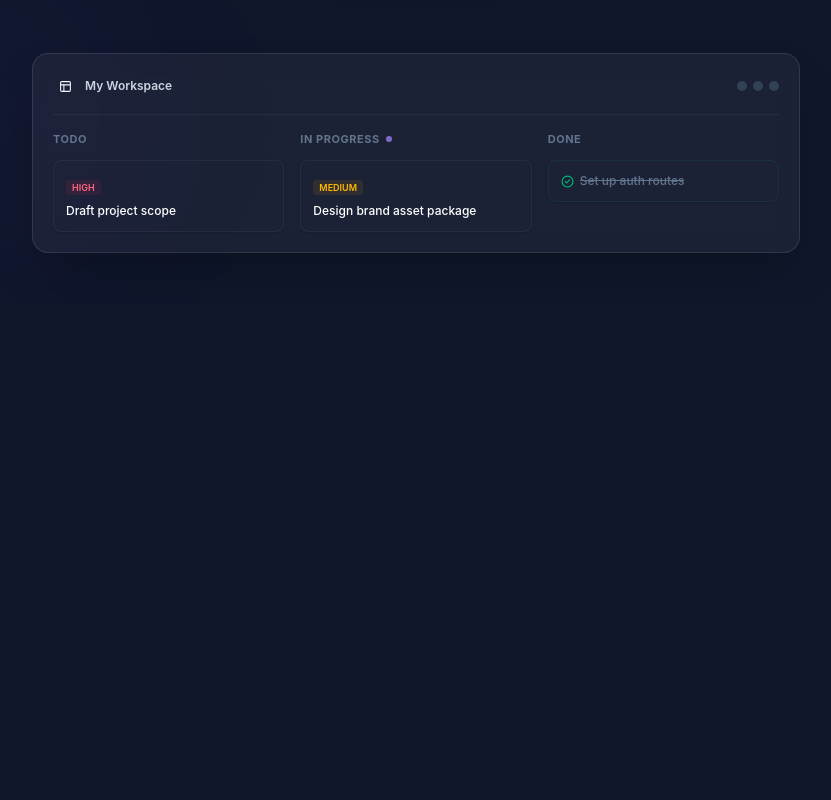
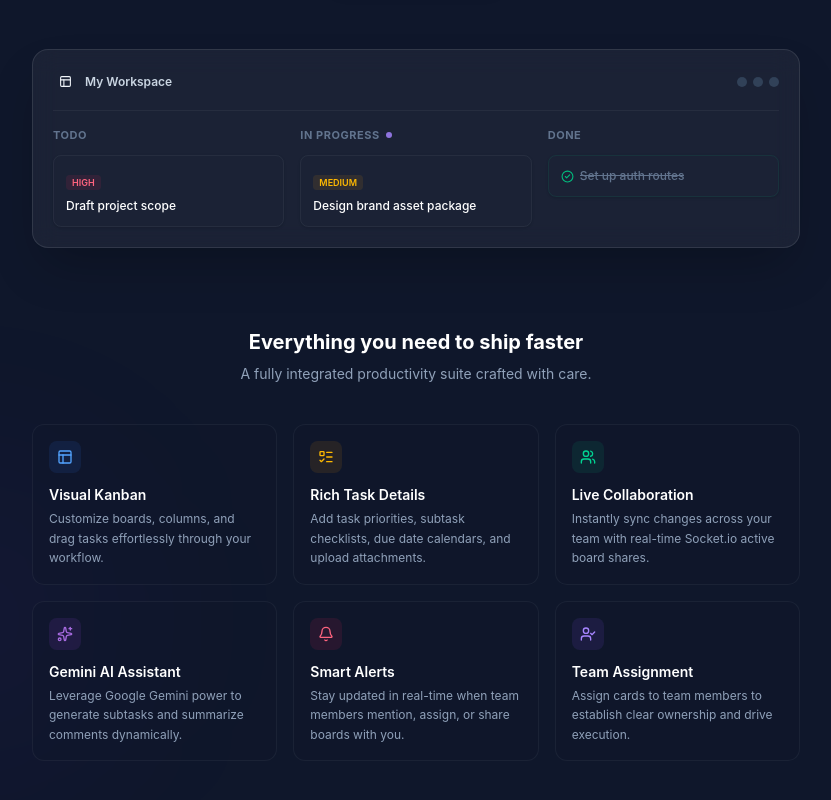
Before and after one commit to vishnutejabalasani/Notion-clone, a React (Vite) app in the folder frontend/: page / in a window 1280 px wide. Shown: the part 448-1248 px from the top of the page, without its empty margins (224-1055 px from the left). Before the commit the page ends 800 px from the top, so only its background shows below. Built offline with nearby package versions, Linux system fonts and the light colour scheme.

Commit message:
feat: Add comprehensive features grid displaying real application functionalities to Home page

```diff
--- a/frontend/src/pages/Home.jsx
+++ b/frontend/src/pages/Home.jsx
@@ -1,7 +1,7 @@
 import React from 'react';
 import { Link } from 'react-router-dom';
 import { motion } from 'framer-motion';
-import { ArrowRight, Layout, CheckCircle2 } from 'lucide-react';
+import { ArrowRight, Layout, CheckCircle2, ListTodo, Users, Sparkles, Bell, UserCheck } from 'lucide-react';
 import useStore from '../store/useStore';
 
 const Home = () => {
@@ -120,6 +120,75 @@
         </div>
       </motion.div>
 
+      {/* Features Grid - Real App Functionalities */}
+      <motion.div
+        initial={{ opacity: 0 }}
+        animate={{ opacity: 1 }}
+        transition={{ duration: 0.8, delay: 0.6 }}
+        className="w-full max-w-3xl mt-20 z-10 text-center"
+      >
+        <h2 className="text-xl font-bold text-white mb-2">Everything you need to ship faster</h2>
+        <p className="text-sm text-slate-400 max-w-md mx-auto mb-10">A fully integrated productivity suite crafted with care.</p>
+
+        <div className="grid grid-cols-1 md:grid-cols-2 lg:grid-cols-3 gap-4 text-left">
+
+          {/* Card 1: Kanban Workspaces */}
+          <div className="bg-slate-900/40 border border-white/5 p-4 rounded-xl hover:border-primary-500/20 hover:bg-slate-900/60 transition duration-300">
+            <div className="w-8 h-8 rounded-lg bg-blue-500/10 flex items-center justify-center mb-3">
+              <Layout size={16} className="text-blue-400" />
+            </div>
+            <h3 className="text-sm font-semibold text-white">Visual Kanban</h3>
+            <p className="text-xs text-slate-400 mt-1 leading-relaxed">Customize boards, columns, and drag tasks effortlessly through your workflow.</p>
+          </div>
+
+          {/* Card 2: Rich Task Details */}
+          <div className="bg-slate-900/40 border border-white/5 p-4 rounded-xl hover:border-primary-500/20 hover:bg-slate-900/60 transition duration-300">
+            <div className="w-8 h-8 rounded-lg bg-amber-500/10 flex items-center justify-center mb-3">
+              <ListTodo size={16} className="text-amber-400" />
+            </div>
+            <h3 className="text-sm font-semibold text-white">Rich Task Details</h3>
+            <p className="text-xs text-slate-400 mt-1 leading-relaxed">Add task priorities, subtask checklists, due date calendars, and upload attachments.</p>
+          </div>
+
+          {/* Card 3: Real-Time Sync */}
+          <div className="bg-slate-900/40 border border-white/5 p-4 rounded-xl hover:border-primary-500/20 hover:bg-slate-900/60 transition duration-300">
+            <div className="w-8 h-8 rounded-lg bg-emerald-500/10 flex items-center justify-center mb-3">
+              <Users size={16} className="text-emerald-400" />
+            </div>
+            <h3 className="text-sm font-semibold text-white">Live Collaboration</h3>
+            <p className="text-xs text-slate-400 mt-1 leading-relaxed">Instantly sync changes across your team with real-time Socket.io active board shares.</p>
+          </div>
+
+          {/* Card 4: Gemini AI */}
+          <div className="bg-slate-900/40 border border-white/5 p-4 rounded-xl hover:border-primary-500/20 hover:bg-slate-900/60 transition duration-300">
+            <div className="w-8 h-8 rounded-lg bg-purple-500/10 flex items-center justify-center mb-3">
+              <Sparkles size={16} className="text-purple-400 animate-pulse" />
+            </div>
+            <h3 className="text-sm font-semibold text-white">Gemini AI Assistant</h3>
+            <p className="text-xs text-slate-400 mt-1 leading-relaxed">Leverage Google Gemini power to generate subtasks and summarize comments dynamically.</p>
+          </div>
+
+          {/* Card 5: Smart Notifications */}
+          <div className="bg-slate-900/40 border border-white/5 p-4 rounded-xl hover:border-primary-500/20 hover:bg-slate-900/60 transition duration-300">
+            <div className="w-8 h-8 rounded-lg bg-rose-500/10 flex items-center justify-center mb-3">
+              <Bell size={16} className="text-rose-400" />
+            </div>
+            <h3 className="text-sm font-semibold text-white">Smart Alerts</h3>
+            <p className="text-xs text-slate-400 mt-1 leading-relaxed">Stay updated in real-time when team members mention, assign, or share boards with you.</p>
+          </div>
+
+          {/* Card 6: Task Ownership */}
+          <div className="bg-slate-900/40 border border-white/5 p-4 rounded-xl hover:border-primary-500/20 hover:bg-slate-900/60 transition duration-300">
+            <div className="w-8 h-8 rounded-lg bg-violet-500/10 flex items-center justify-center mb-3">
+              <UserCheck size={16} className="text-violet-400" />
+            </div>
+            <h3 className="text-sm font-semibold text-white">Team Assignment</h3>
+            <p className="text-xs text-slate-400 mt-1 leading-relaxed">Assign cards to team members to establish clear ownership and drive execution.</p>
+          </div>
+
+        </div>
+      </motion.div>
+
     </div>
   );
 };
```
